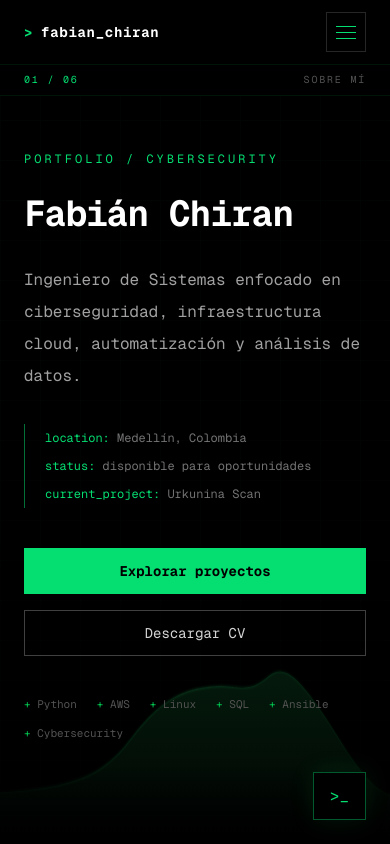
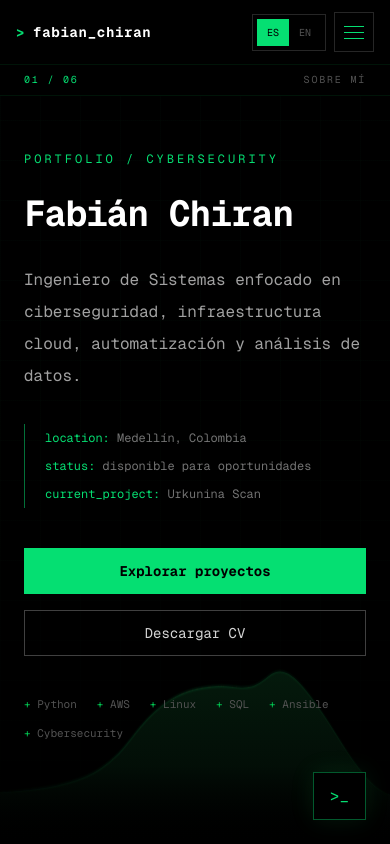
Before and after one commit to xFa00/fabian-portfolio, a Next.js app: page / in a window 390 px wide. Shown: the top 844 px of the page. Built offline with nearby package versions, Linux system fonts and the light colour scheme.

Commit message:
update 2.0 language

```diff
--- a/components/Navbar.tsx
+++ b/components/Navbar.tsx
@@ -68,7 +68,7 @@ export default function Navbar() {
             ? "Navegación principal"
             : "Main navigation"
         }
-        className="mx-auto flex h-16 max-w-7xl items-center justify-between px-6"
+        className="mx-auto flex h-16 max-w-7xl items-center justify-between px-4 sm:px-6"
       >
         {/* Logo */}
         <a
@@ -79,13 +79,13 @@ export default function Navbar() {
               ? "Ir al inicio"
               : "Go to home"
           }
-          className="group flex items-center gap-2 font-mono text-sm font-bold tracking-wider text-white"
+          className="group flex min-w-0 items-center gap-2 font-mono text-sm font-bold tracking-wider text-white"
         >
-          <span className="text-green-400 transition group-hover:text-green-300">
+          <span className="shrink-0 text-green-400 transition group-hover:text-green-300">
             &gt;
           </span>
 
-          <span className="transition group-hover:text-green-400">
+          <span className="truncate transition group-hover:text-green-400">
             fabian_chiran
           </span>
 
@@ -121,7 +121,10 @@ export default function Navbar() {
           </div>
         </div>
 
-        {/* Botón móvil */}
+        {/* Controles móviles */}
+        <div className="flex shrink-0 items-center gap-2 md:hidden">
+          <LanguageSwitch />
+
           <button
             type="button"
             onClick={() => setIsMenuOpen((current) => !current)}
@@ -136,7 +139,7 @@ export default function Navbar() {
                   ? "Abrir menú"
                   : "Open menu"
             }
-          className="relative flex h-10 w-10 items-center justify-center border border-neutral-800 bg-black font-mono text-green-400 transition hover:border-green-400 md:hidden"
+            className="relative flex h-10 w-10 shrink-0 items-center justify-center border border-neutral-800 bg-black font-mono text-green-400 transition hover:border-green-400"
           >
             <span className="sr-only">
               {isMenuOpen ? "Close" : "Menu"}
@@ -164,6 +167,7 @@ export default function Navbar() {
               }`}
             />
           </button>
+        </div>
       </nav>
 
       {/* Menú móvil */}
@@ -202,16 +206,7 @@ export default function Navbar() {
           </div>
 
           <div className="mt-8 flex items-center justify-between border-t border-neutral-900 pt-6">
-            <LanguageSwitch />
-
-            <div className="flex items-center gap-2 font-mono text-[10px] tracking-[0.2em] text-green-400">
-              <span className="h-1.5 w-1.5 animate-pulse rounded-full bg-green-400 shadow-[0_0_8px_rgba(34,197,94,0.7)]" />
-
-              ONLINE
-            </div>
-          </div>
-
-          <div className="mt-8 font-mono text-[10px] leading-5 text-neutral-800">
+            <div className="font-mono text-[10px] leading-5 text-neutral-700">
               <p>
                 {language === "es"
                   ? "Sistema de navegación activo"
@@ -226,6 +221,13 @@ export default function Navbar() {
                   {language.toUpperCase()}
                 </span>
               </p>
+            </div>
+
+            <div className="flex items-center gap-2 font-mono text-[10px] tracking-[0.2em] text-green-400">
+              <span className="h-1.5 w-1.5 animate-pulse rounded-full bg-green-400 shadow-[0_0_8px_rgba(34,197,94,0.7)]" />
+
+              ONLINE
+            </div>
           </div>
         </div>
       </div>
```
Lines whose indentation alone changed are shown as unchanged.
